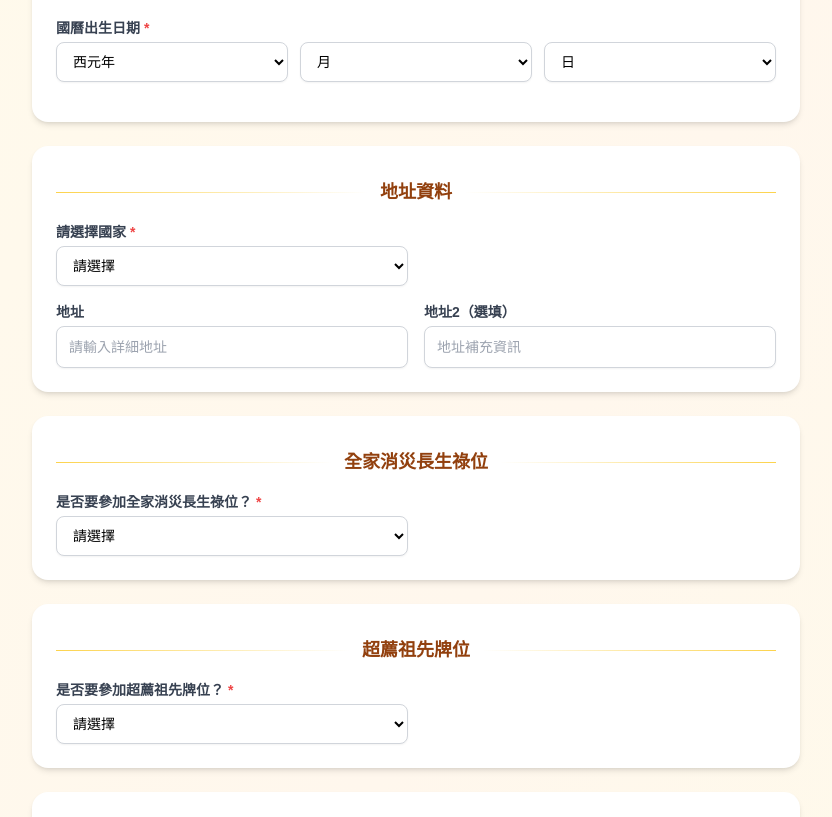
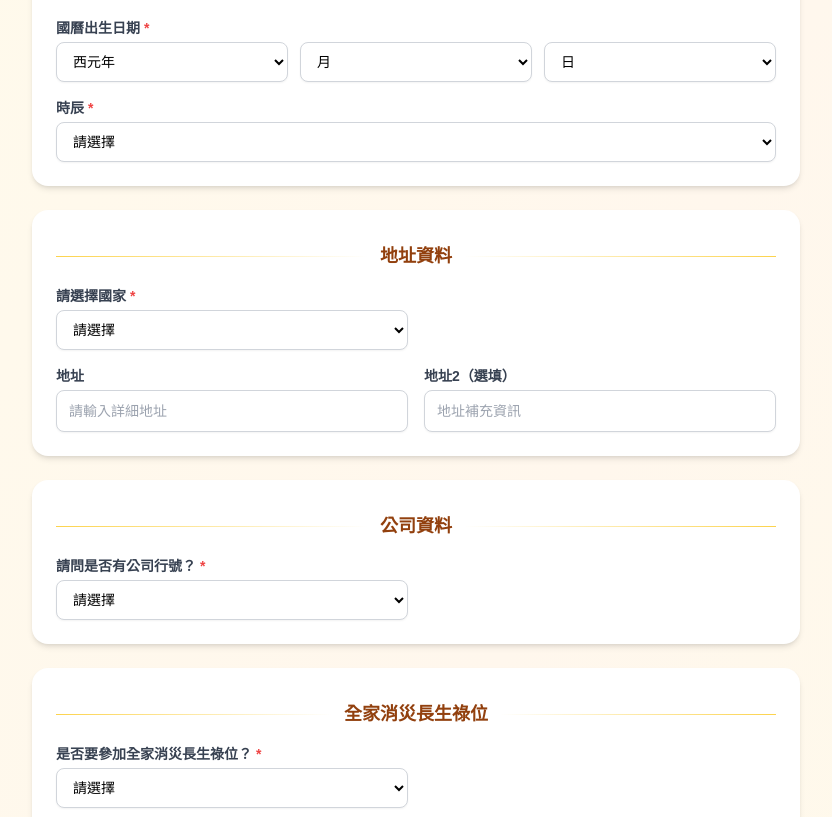
Before and after one commit to colton0166/fahui, a Next.js app: page / in a window 1280 px wide. Shown: the part 490-1307 px from the top of the page, without its empty margins (224-1056 px from the left). Built offline with nearby package versions, Linux system fonts and the light colour scheme.

Commit message:
Refactor code structure for improved readability and maintainability

```diff
--- a/app/api/submit/route.ts
+++ b/app/api/submit/route.ts
@@ -59,6 +59,9 @@ export async function POST(request: NextRequest) {
       "1003653": body.residenceAddress || "",
       "1003654": body.address2 || "",
       "1003656": body.participationCount || "",
+      "1003679": body.companyName || "",
+      "1003680": body.companyAddress || "",
+      "1003681": body.timeOfBirth || "",
     };
 
     // 各牌位子表格（負數 row ID）
--- a/app/page.tsx
+++ b/app/page.tsx
@@ -18,6 +18,10 @@ const COUNT_OPTIONS = ["1", "2", "3", "4", "5", "6", "7", "8", "9", "10"];
 const INVALID_SPIRIT_NAMES = ["沒有", "無", "沒", "不知道", "不知", "未知", "N/A", "na", "none", "null", "不清楚"];
 
 const YES_NO = ["是", "否"];
+const TIME_OPTIONS = [
+  "子", "丑", "寅", "卯", "辰", "巳",
+  "午", "未", "申", "酉", "戌", "亥", "吉",
+];
 
 // 金額規則：參加份數 1 份 = 1200，依此類推；每組牌位 +500
 const PRICE_PER_SHARE = 1200;
@@ -373,7 +377,13 @@ export default function FormPage() {
   const [lunarMonth, setLunarMonth] = useState("");
   const [lunarDay, setLunarDay] = useState("");
 
+  const [timeOfBirth, setTimeOfBirth] = useState("");
+
   const [participationCount, setParticipationCount] = useState("");
+
+  const [hasCompany, setHasCompany] = useState("");
+  const [companyName, setCompanyName] = useState("");
+  const [companyAddress, setCompanyAddress] = useState("");
 
   const [tablets, setTablets] = useState<Record<string, TabletState>>(() =>
     Object.fromEntries(
@@ -461,6 +471,13 @@ export default function FormPage() {
     setDistrict("");
   }, [city]);
 
+  useEffect(() => {
+    if (hasCompany === "否") {
+      setCompanyName("");
+      setCompanyAddress("");
+    }
+  }, [hasCompany]);
+
   // Adjust day if exceeds max
   useEffect(() => {
     if (birthDay && dayOptions.length > 0) {
@@ -530,8 +547,14 @@ export default function FormPage() {
     if (!birthYear || !birthMonth || !birthDay)
       errs.push("請選擇完整的國曆出生日期");
     if (!lunarYear) errs.push("無法取得農曆資料，請確認出生日期");
+    if (!timeOfBirth) errs.push("請選擇時辰");
     if (country === "臺灣" && !address.trim()) errs.push("請輸入地址");
     if (!participationCount) errs.push("請選擇參加份數");
+    if (!hasCompany) errs.push("請選擇是否有公司行號");
+    if (hasCompany === "是") {
+      if (!companyName.trim()) errs.push("請輸入公司名稱");
+      if (!companyAddress.trim()) errs.push("請輸入公司地址");
+    }
 
     TABLET_CONFIGS.forEach((cfg) => {
       const t = tablets[cfg.key];
@@ -593,9 +616,12 @@ export default function FormPage() {
         body: JSON.stringify({
           name,
           lunarBirth,
+          timeOfBirth,
           residenceAddress,
           address2,
           participationCount,
+          companyName: hasCompany === "是" ? companyName : "",
+          companyAddress: hasCompany === "是" ? companyAddress : "",
           tablets: tabletPayload,
         }),
       });
@@ -778,6 +804,16 @@ export default function FormPage() {
                 </div>
               </div>
             )}
+
+            <div className="mt-4">
+              <SelectField
+                label="時辰"
+                value={timeOfBirth}
+                onChange={setTimeOfBirth}
+                options={TIME_OPTIONS}
+                required
+              />
+            </div>
           </div>
 
           {/* ===== 地址資料 ===== */}
@@ -831,6 +867,40 @@ export default function FormPage() {
                 <ReadOnlyField label="居住地址（自動組合）" value={residenceAddress} />
               </div>
             )}
+          </div>
+
+          {/* ===== 公司資料 ===== */}
+          <div className="bg-white rounded-2xl shadow-md p-6 mb-6">
+            <SectionTitle title="公司資料" />
+            <div className="grid grid-cols-1 md:grid-cols-2 gap-4">
+              <SelectField
+                label="請問是否有公司行號？"
+                value={hasCompany}
+                onChange={setHasCompany}
+                options={YES_NO}
+                required
+              />
+              <div>{/* spacer */}</div>
+
+              {hasCompany === "是" && (
+                <>
+                  <TextField
+                    label="公司名稱"
+                    value={companyName}
+                    onChange={setCompanyName}
+                    placeholder="請輸入公司名稱"
+                    required
+                  />
+                  <TextField
+                    label="公司地址"
+                    value={companyAddress}
+                    onChange={setCompanyAddress}
+                    placeholder="請輸入公司地址"
+                    required
+                  />
+                </>
+              )}
+            </div>
           </div>
 
           {/* ===== 各項牌位 ===== */}
```
Also changed, not shown: 1 other file (tests, documents, lock files or other folders).
